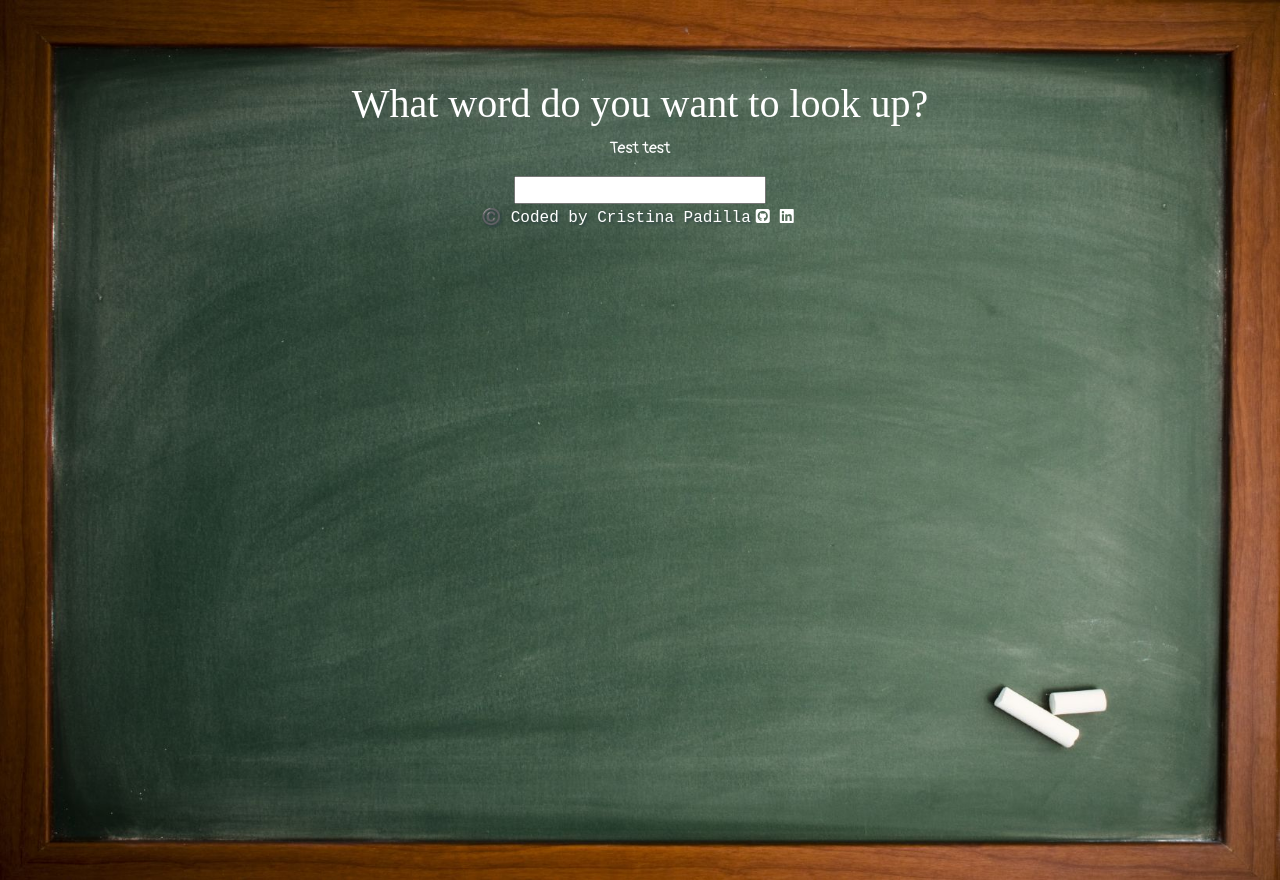
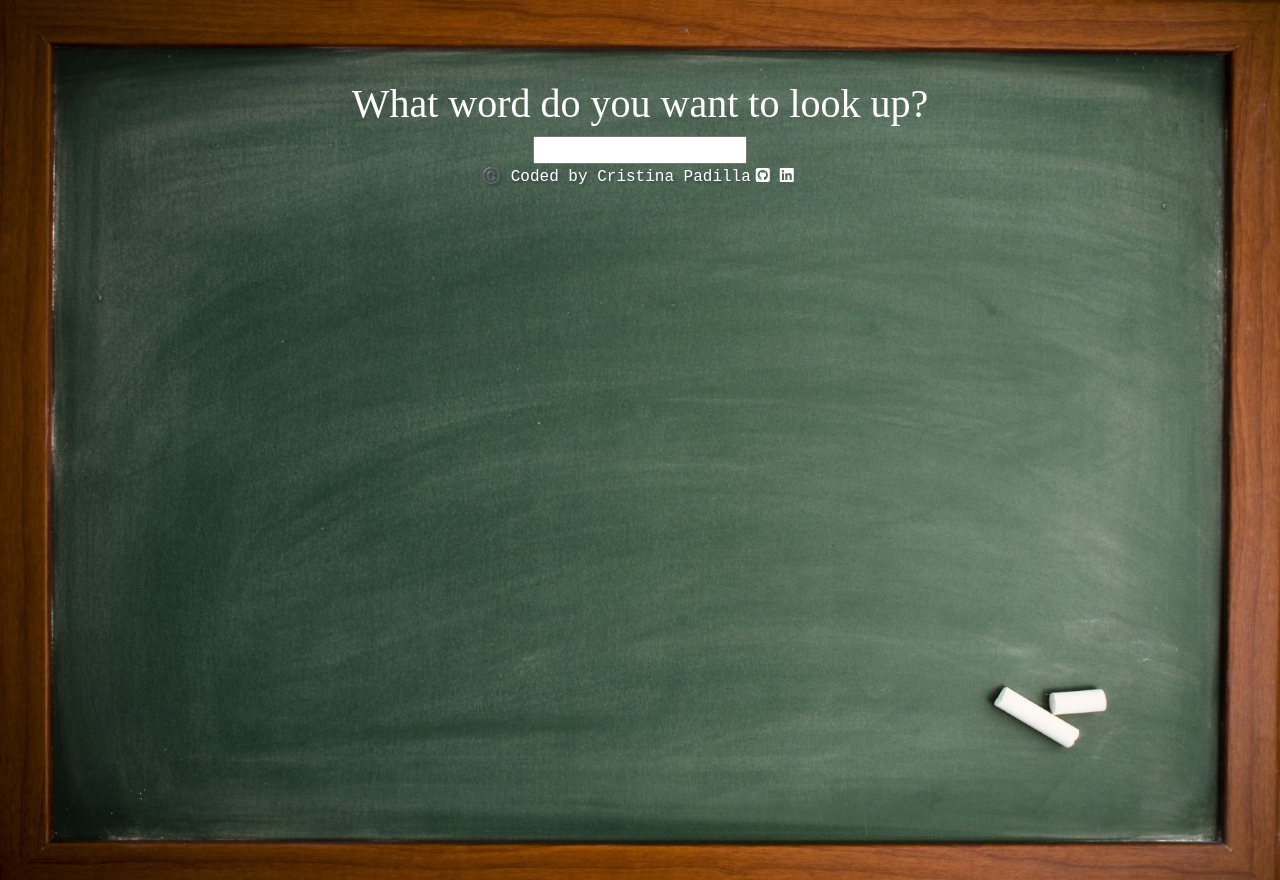
Before and after one commit to Mama-simba/dictionary-project, a React (Create React App) app: page / in a window 1280 px wide. Built offline with nearby package versions, Linux system fonts and the light colour scheme; a web font is replaced by a local one.

Commit message:
Rendering meanings

```diff
--- a/src/App.css
+++ b/src/App.css
@@ -14,19 +14,10 @@
   background-size: 100% 100%;
 }
 
-
-.App {
-  text-align: center;
-
-  color: white;
-}
-
 h1 {
   font-family: 'Walter Turncoat', cursive;
-}
-
-p {
-  font-family: 'Pangolin', cursive;
+  text-align: center;
+  color: white;
 }
 
 
--- a/src/App.js
+++ b/src/App.js
@@ -8,23 +8,20 @@
       <div className="container">
         <header className="App-header">
           <h1>What word do you want to look up?</h1>
-          <p>Test test</p>
         </header>
         <main>
           <Dictionary />
         </main>
+
+
         <footer className="text-center">
-      <span className="copyright">©️ Coded by Cristina Padilla</span>
-      <a href="https://github.com/Mama-simba/react-weather-app" target="_blank" rel="noreferrer">
-        <i className="fab fa-github-square"></i>
-      </a>
-      <a
-        href="https://www.linkedin.com/in/cristina-padilla-plasencia/"
-        target="_blank" rel="noreferrer"
-      >
-        <i className="fab fa-linkedin"></i>
-      </a>
-    </footer>
+          <span className="copyright">©️ Coded by Cristina Padilla</span>
+          <a href="https://github.com/Mama-simba/react-weather-app" target="_blank" rel="noreferrer">
+          <i className="fab fa-github-square"></i></a>
+          <a href="https://www.linkedin.com/in/cristina-padilla-plasencia/"
+          target="_blank" rel="noreferrer"><i className="fab fa-linkedin"></i></a>
+        </footer>
+
       </div>
     </div>
   );
--- a/src/Dictionary.css
+++ b/src/Dictionary.css
@@ -0,0 +1,5 @@
+
+
+form {
+    text-align: center;
+}
--- a/src/Dictionary.js
+++ b/src/Dictionary.js
@@ -1,27 +1,26 @@
 import React, {useState} from "react";
 import axios from "axios";
+import Results from "./Results";
 
 import "./Dictionary.css";
 
 export default function Dictionary(){
     let [keyword, setKeyword] = useState ("");
+    let [results, setResults] = useState (null);
 
     function handleResponse(response){
         console.log(response.data[0]);
+        setResults(response.data[0]);
     }
 
     function search(event){
         event.preventDefault();
-
         let apiUrl = `https://api.dictionaryapi.dev/api/v2/entries/en_US/${keyword}`;
         axios.get(apiUrl).then(handleResponse);
     }
 
-
-
     function handleKeywordChange(event){
         setKeyword(event.target.value);
-
     }
 
 
@@ -30,5 +29,6 @@
             <form onSubmit={search}>
                 <input type="search" onChange={handleKeywordChange}/>
             </form>
+            <Results results={results}/>
         </div>);
 }
--- /dev/null
+++ b/src/Meaning.js
@@ -0,0 +1,21 @@
+import React from "react";
+
+export default function Meaning(props){
+    return (
+        <div className="Meaning">
+            <h3>{props.meaning.partOfSpeech}</h3>
+            {props.meaning.definitions.map(function (definition, index)
+            {
+                return (
+                    <div key={index}>
+                        <p>{definition.definition}
+                            <br />
+                            <em>{definition.example}</em>
+                        </p>
+                    </div>
+                );
+            })}
+        </div>
+    );
+
+}
--- /dev/null
+++ b/src/Results.css
@@ -0,0 +1,4 @@
+body {
+    font-family: 'Pangolin', cursive;
+    color: white;
+}
--- /dev/null
+++ b/src/Results.js
@@ -0,0 +1,22 @@
+import React from "react";
+import Meaning from "./Meaning";
+
+import "./Results.css";
+
+
+export default function Results(props){
+    if (props.results) {
+        return <div className="Results">
+            <h2>{props.results.word}</h2>
+            {props.results.meanings.map(function(meaning, index) {
+                return (<div key={index}>
+                    <Meaning meaning={meaning}/>
+                    </div>);
+            })}
+        </div>;
+
+    }else {
+        return null;
+    }
+
+}
```
